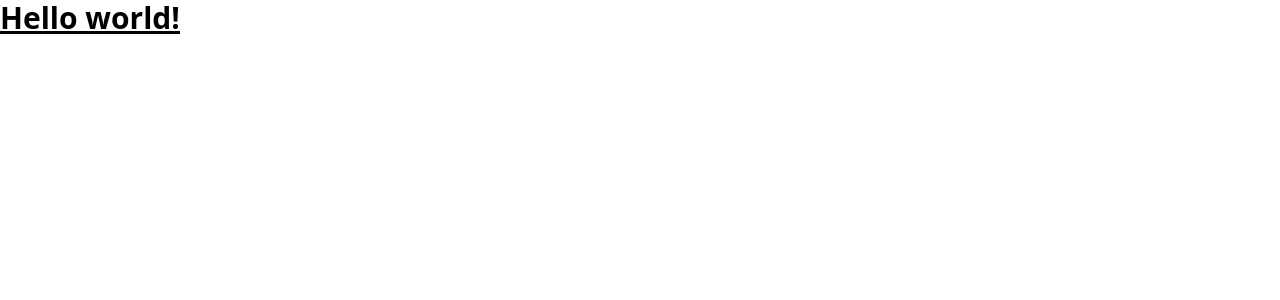
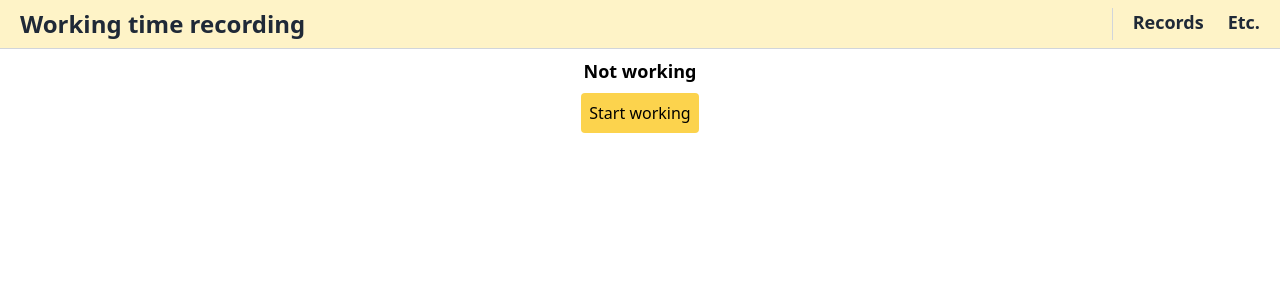
Before and after one commit to somlyaip/working-time-recorder-angular, an Angular app: page / in a window 1280 px wide. Shown: the top 300 px of the page. Built offline with nearby package versions, Linux system fonts and the light colour scheme.

Commit message:
feat(state): add dummy state implementation

```diff
--- a/src/app/app.component.html
+++ b/src/app/app.component.html
@@ -1,3 +1,2 @@
-<h1 class="text-3xl font-bold underline">
-  Hello world!
-</h1>
+<app-header />
+<app-status-bar />
--- a/src/app/app.module.ts
+++ b/src/app/app.module.ts
@@ -3,10 +3,14 @@ import { BrowserModule } from '@angular/platform-browser';
 
 import { AppRoutingModule } from './app-routing.module';
 import { AppComponent } from './app.component';
+import { StatusBarComponent } from './status-bar/status-bar.component';
+import { HeaderComponent } from './header/header.component';
 
 @NgModule({
   declarations: [
-    AppComponent
+    AppComponent,
+    StatusBarComponent,
+    HeaderComponent,
   ],
   imports: [
     BrowserModule,
--- /dev/null
+++ b/src/app/header/header.component.html
@@ -0,0 +1,10 @@
+<div class="flex justify-between py-2 px-5 bg-amber-100 border-gray-300 border-b text-gray-800">
+  <p class="text-2xl font-bold">
+    Working time recording
+  </p>
+
+  <ul class="flex gap-x-1 border-gray-300 border-l text-lg font-bold">
+    <li class="pl-5">Records</li>
+    <li class="pl-5">Etc.</li>
+  </ul>
+</div>
--- /dev/null
+++ b/src/app/header/header.component.ts
@@ -0,0 +1,11 @@
+import { Component } from '@angular/core';
+
+@Component({
+  selector: 'app-header',
+  templateUrl: './header.component.html',
+  styles: [
+  ]
+})
+export class HeaderComponent {
+
+}
--- /dev/null
+++ b/src/app/status-bar/status-bar.component.html
@@ -0,0 +1,7 @@
+<div class="flex flex-col items-center">
+  <p class="font-bold text-lg m-2">{{isWorkingNow ? 'Working' : 'Not working'}}</p>
+  <button class="bg-amber-300 p-2 rounded hover:bg-amber-400"
+          (click)="toggleIsWorkingNow()">
+    {{isWorkingNow ? 'Stop working' : 'Start working'}}
+  </button>
+</div>
--- /dev/null
+++ b/src/app/status-bar/status-bar.component.ts
@@ -0,0 +1,15 @@
+import { Component } from '@angular/core';
+
+@Component({
+  selector: 'app-status-bar',
+  templateUrl: './status-bar.component.html',
+  styles: [
+  ]
+})
+export class StatusBarComponent {
+  isWorkingNow: boolean = false;
+
+  toggleIsWorkingNow() {
+    this.isWorkingNow = !this.isWorkingNow;
+  }
+}
```
Also changed, not shown: 2 other files (tests, documents, lock files or other folders).
